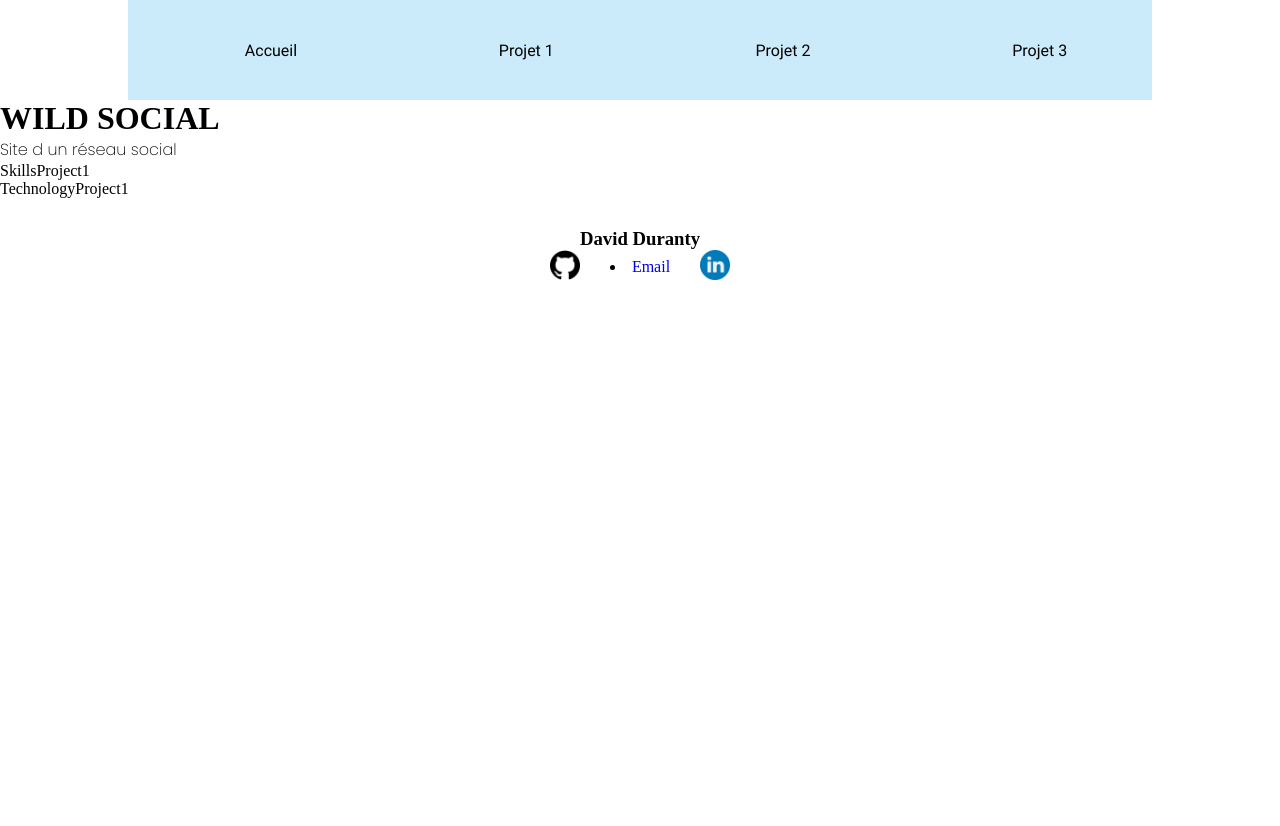
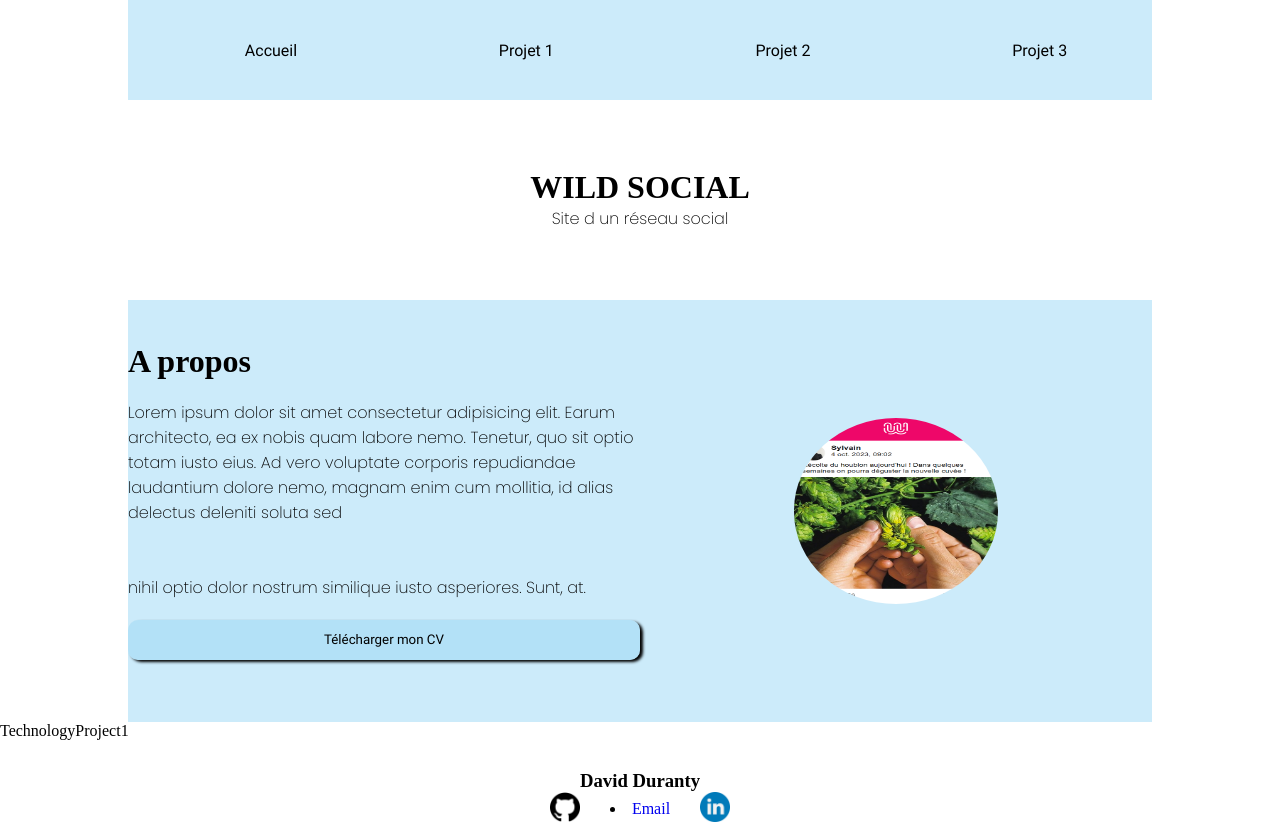
Before and after one commit to davidduranty/portfolio_Duranty_David, a React (Vite) app in the folder frontend/: page /project1 in a window 1280 px wide. Before the commit the page ends 800 px from the top, so only its background shows below. Built offline with nearby package versions, Linux system fonts and the light colour scheme.

Commit message:
add scss

```diff
--- a/frontend/src/components/Projects-header/_headerProject1.scss
+++ b/frontend/src/components/Projects-header/_headerProject1.scss
@@ -0,0 +1,5 @@
+.project-info-container {
+  @include center;
+  flex-direction: column;
+  min-height: 200px;
+}
--- a/frontend/src/components/Projects-skills/SkillsProject1.jsx
+++ b/frontend/src/components/Projects-skills/SkillsProject1.jsx
@@ -1,5 +1,29 @@
 function SkillsProject1() {
-  return <div>SkillsProject1</div>;
+  return (
+    <div className="container-about">
+      <div className="content-about">
+        <h1>A propos</h1>
+        <p>
+          Lorem ipsum dolor sit amet consectetur adipisicing elit. Earum
+          architecto, ea ex nobis quam labore nemo. Tenetur, quo sit optio totam
+          iusto eius. Ad vero voluptate corporis repudiandae laudantium dolore
+          nemo, magnam enim cum mollitia, id alias delectus deleniti soluta sed{" "}
+          <br />
+          <br />
+          <br />
+          nihil optio dolor nostrum similique iusto asperiores. Sunt, at.
+        </p>
+        <button>Télécharger mon CV</button>
+      </div>
+      <div className="img-about">
+        <img
+          className="img"
+          src="wild-social.png"
+          alt="photo site wild social"
+        />
+      </div>
+    </div>
+  );
 }
 
 export default SkillsProject1;
--- a/frontend/src/components/about/_about.scss
+++ b/frontend/src/components/about/_about.scss
@@ -4,6 +4,7 @@
   background: rgba(236, 223, 223, 0.589);
   .img-about {
     aspect-ratio: 1.38 / 1;
+    @include center;
 
     .img {
       block-size: 100%;
```
